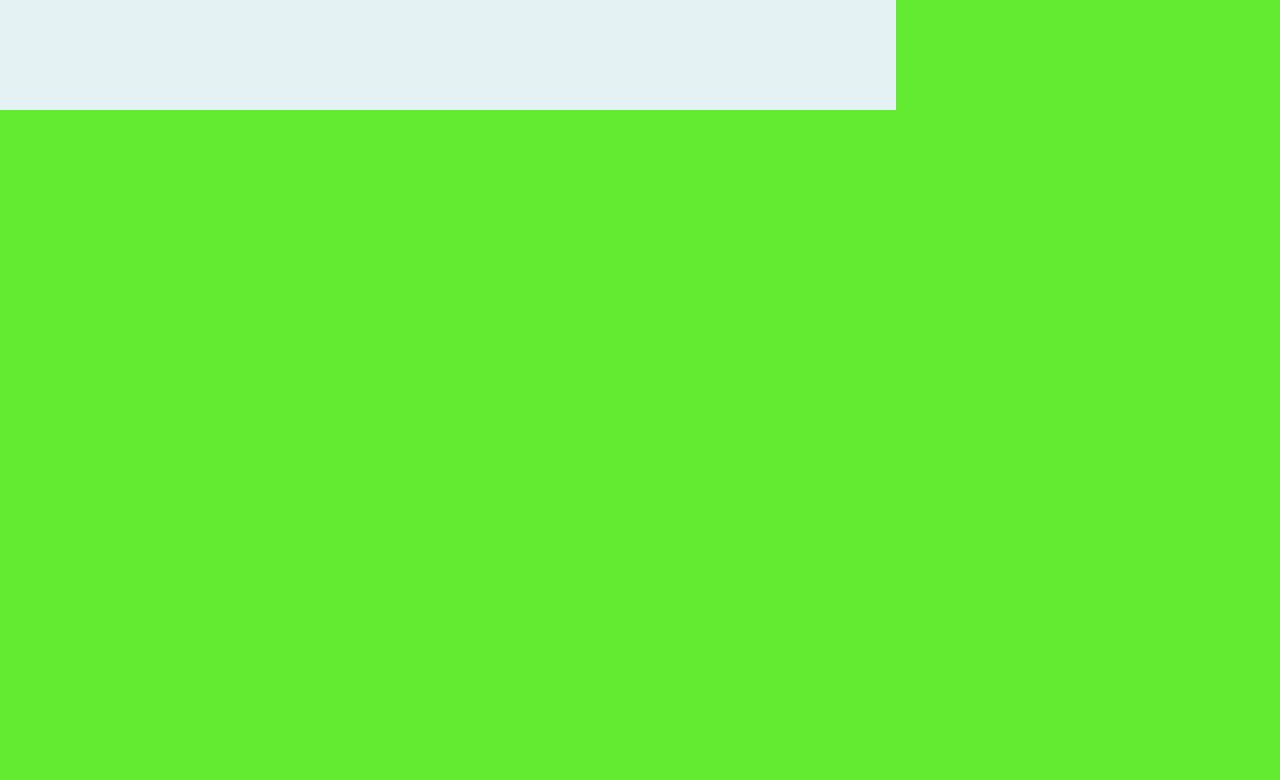
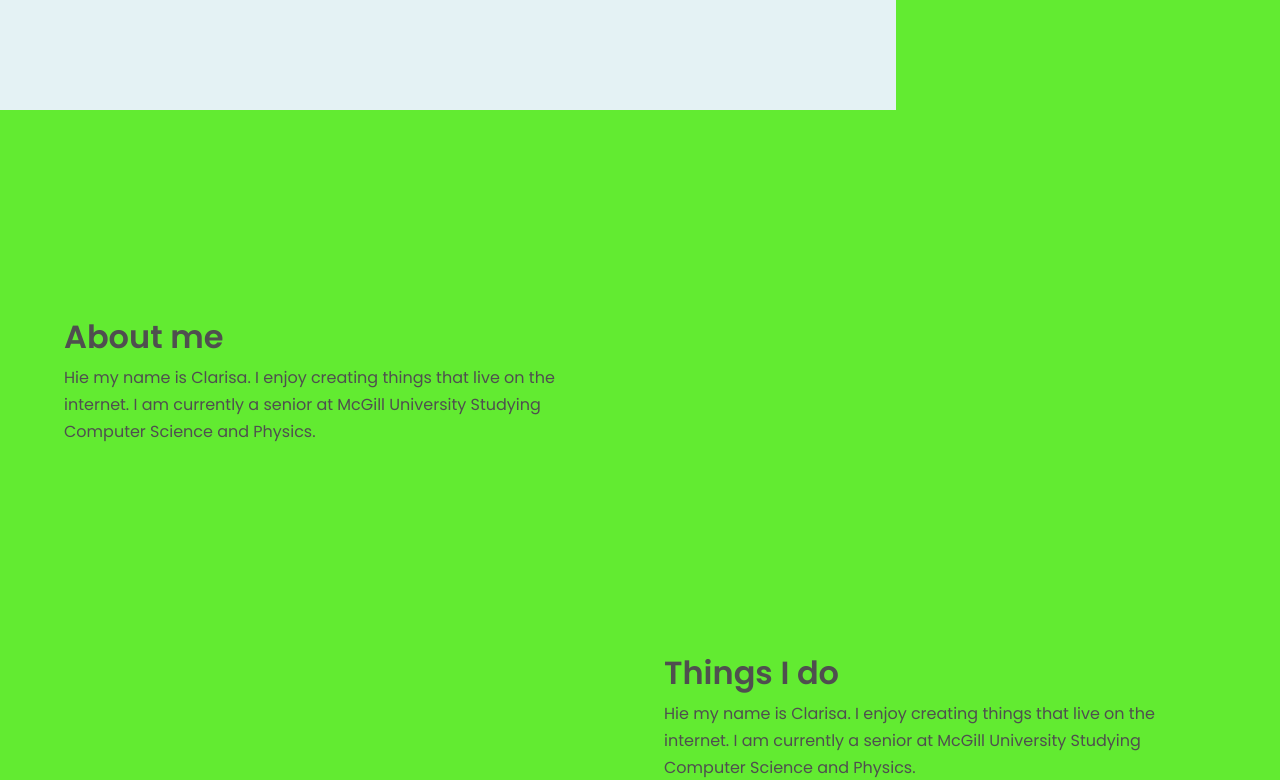
Before and after one commit to Clarisa1999/Portfolio, a React (Create React App) app: page / in a window 1280 px wide. Shown: the part 745-1525 px from the top of the page. Built offline with nearby package versions, Linux system fonts and the light colour scheme.

Commit message:
populated the about section

```diff
--- a/src/components/about/about.css
+++ b/src/components/about/about.css
@@ -1,7 +1,26 @@
-#about {
+.about {
   color: #000000;
   font-family: "Poppins", sans-serif;
   background: var(--color-lime);
   color: var(--color-text);
   line-height: 1.7;
 }
+
+#rightSide {
+  display: flex;
+  margin-right: 600px;
+}
+
+#firstHeading {
+  margin-top: 200px;
+  color: var(--color-text);
+}
+
+#leftSide {
+  margin-top: 200px;
+  margin-left: 600px;
+}
+
+#secondHeading {
+  color: var(--color-text);
+}
--- a/src/components/about/about.jsx
+++ b/src/components/about/about.jsx
@@ -1,33 +1,32 @@
 import React from "react";
 import "./about.css";
+import Container from "@mui/material/Container";
+// import { Container } from '@mui/material';
 
 const About = () => {
   return (
-    <div id="about">
-      <br></br>
-      <br></br>
-      <br></br>
-      <br></br>
-      <br></br>
-      <br></br>
-      <br></br>
-      <br></br>
-      <br></br>
-      <br></br>
-      <br></br>
-      <br></br>
-      <br></br>
-      <br></br>
-      <br></br>
-      <br></br>
-      <br></br>
-      <br></br>
-      <br></br>
-      <br></br>
-      <br></br>
-      <br></br>
-      <br></br>
-      <br></br>
+    <div className="about">
+      <div id="rightSide">
+        <Container maxWidth="sm">
+          <h1 id="firstHeading">About me</h1>
+          <span id="aboutText">
+            Hie my name is Clarisa. I enjoy creating things that live on the
+            internet. I am currently a senior at McGill University Studying
+            Computer Science and Physics.
+          </span>
+        </Container>
+      </div>
+      <div id="leftSide">
+        <Container maxWidth="sm">
+          <h1 id="secondHeading">Things I do</h1>
+          <span id="things">
+            Hie my name is Clarisa. I enjoy creating things that live on the
+            internet. I am currently a senior at McGill University Studying
+            Computer Science and Physics.
+          </span>
+        </Container>
+      </div>
+
       <br></br>
       <br></br>
       <br></br>
```
Also changed, not shown: src/components/Experience/workExperience.jsx (+19 -0 lines), src/components/projects/Projects.jsx (added), src/components/projects/projects.css (added).
